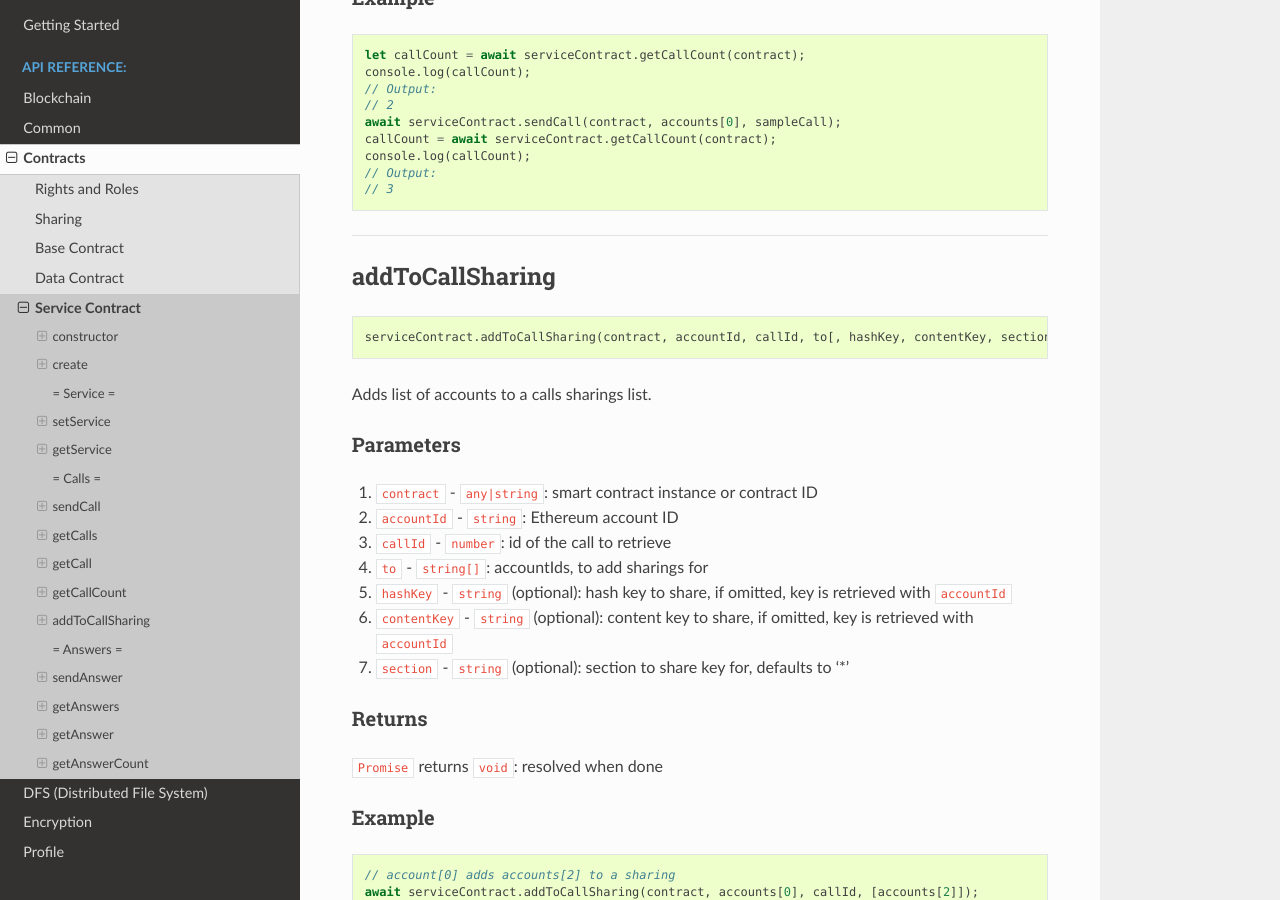
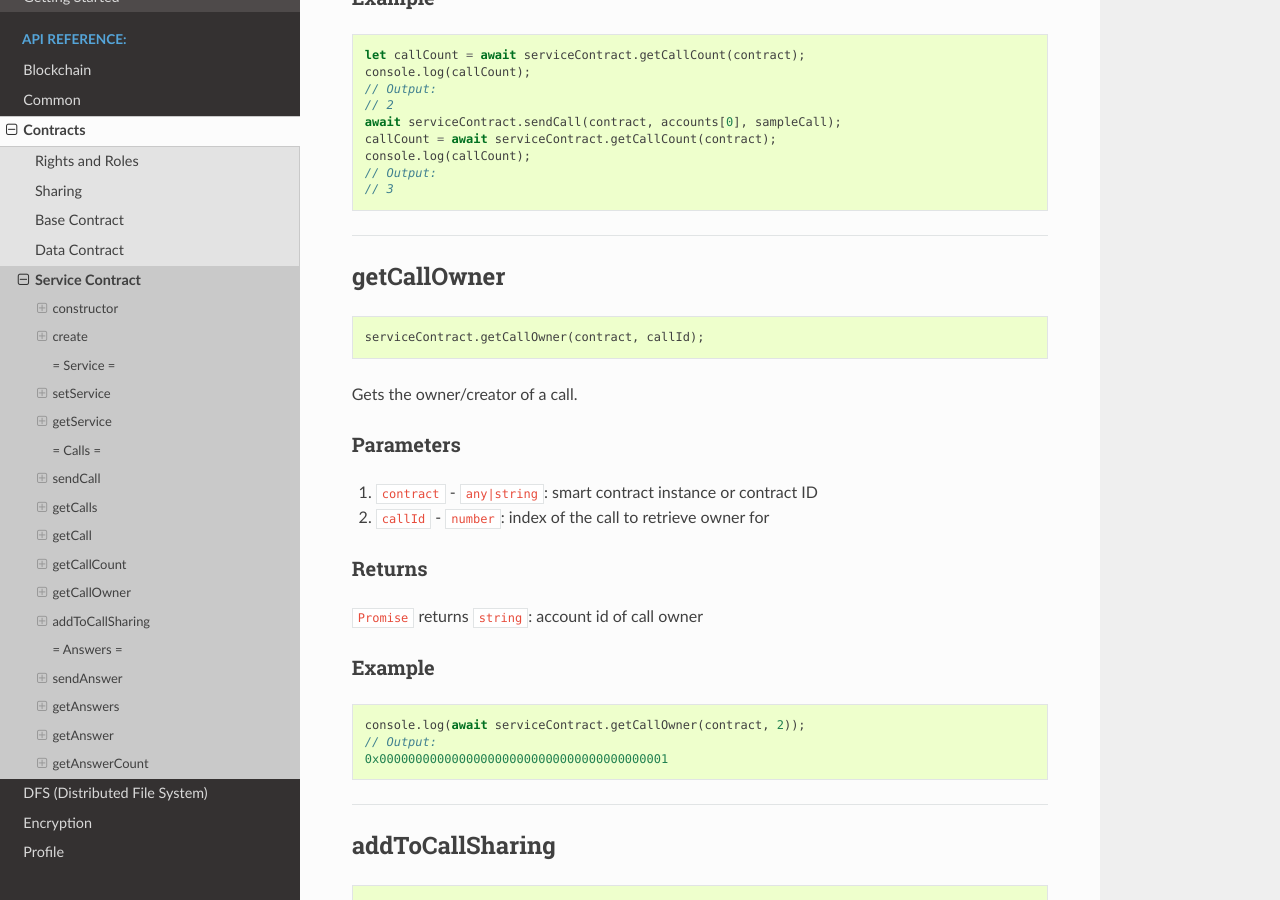
Before and after one commit to evannetwork/api-blockchain-core, a Sphinx documentation site: the page built from docs/contracts/service-contract.rst, in a window 1280 px wide and 900 px high, scrolled down 5661 px. Built offline with Sphinx 7.4.7 and the Read the Docs theme 2.0.0, drawn with Linux system fonts in a browser that asks for light colours; pages that are not in the unit, such as notebooks, are missing from menus.

Commit message:
add docu for `getCallOwner`

```diff
--- a/docs/contracts/service-contract.rst
+++ b/docs/contracts/service-contract.rst
@@ -367,6 +367,44 @@ Example
 
 --------------------------------------------------------------------------------
 
+.. _service-contract_getCallOwner:
+
+getCallOwner
+================================================================================
+
+.. code-block:: typescript
+
+  serviceContract.getCallOwner(contract, callId);
+
+Gets the owner/creator of a call.
+
+----------
+Parameters
+----------
+
+#. ``contract`` - ``any|string``: smart contract instance or contract ID
+#. ``callId`` - ``number``: index of the call to retrieve owner for
+
+-------
+Returns
+-------
+
+``Promise`` returns ``string``: account id of call owner
+
+-------
+Example
+-------
+
+.. code-block:: typescript
+
+  console.log(await serviceContract.getCallOwner(contract, 2));
+  // Output:
+  0x0000000000000000000000000000000000000001
+
+
+
+--------------------------------------------------------------------------------
+
 .. _servicecontract_addToCallSharing:
 
 addToCallSharing
```
